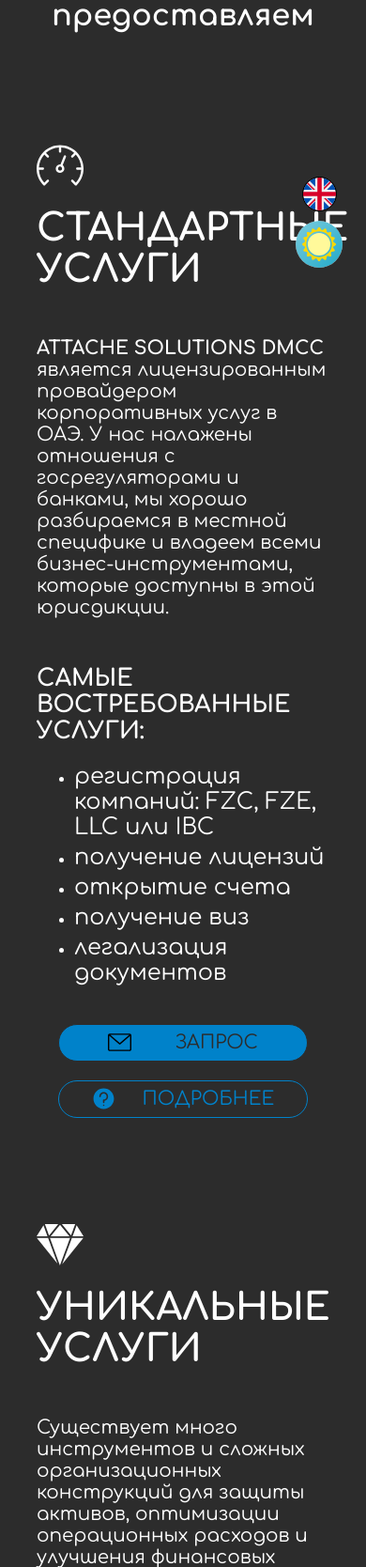
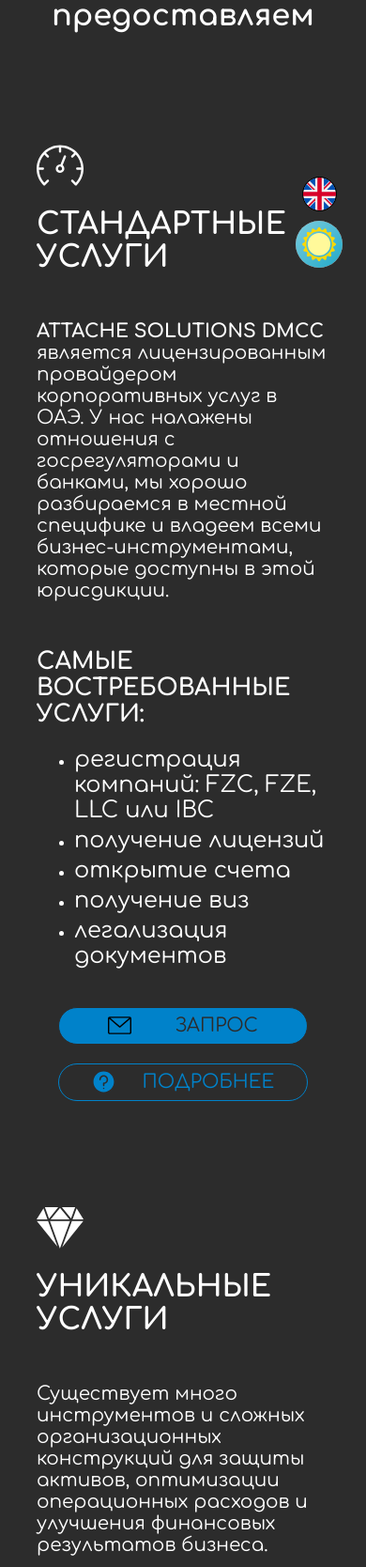
Before and after one commit to bezumnui/attache.ae, a Flask app: template templates/index-ru.html in a window 390 px wide. Shown: the part 534-2202 px from the top of the page at 94% size. Run offline with Flask 2, Linux system fonts and the light colour scheme; the template is opened without the code that fills it, so the values that code supplies are empty.

Commit message:
fix for iphone mini

```diff
--- a/static/styles/index.css
+++ b/static/styles/index.css
@@ -327,6 +327,7 @@ footer {
         height: 50px;
     }
 
+
     .features {
         width: 80vw;
         height: max-content;
@@ -335,6 +336,9 @@ footer {
     .features .text {
         width: 100%;
 
+    }
+    .features .text .label {
+        font-size: 2em;
     }
 
     .features .description {
--- a/static/styles/unique.css
+++ b/static/styles/unique.css
@@ -115,3 +115,9 @@ footer {
         font-size: 28px;
     }
 }
+
+@media (min-width: 900px) {
+    .content {
+        font-size: 23px;
+    }
+}
```
